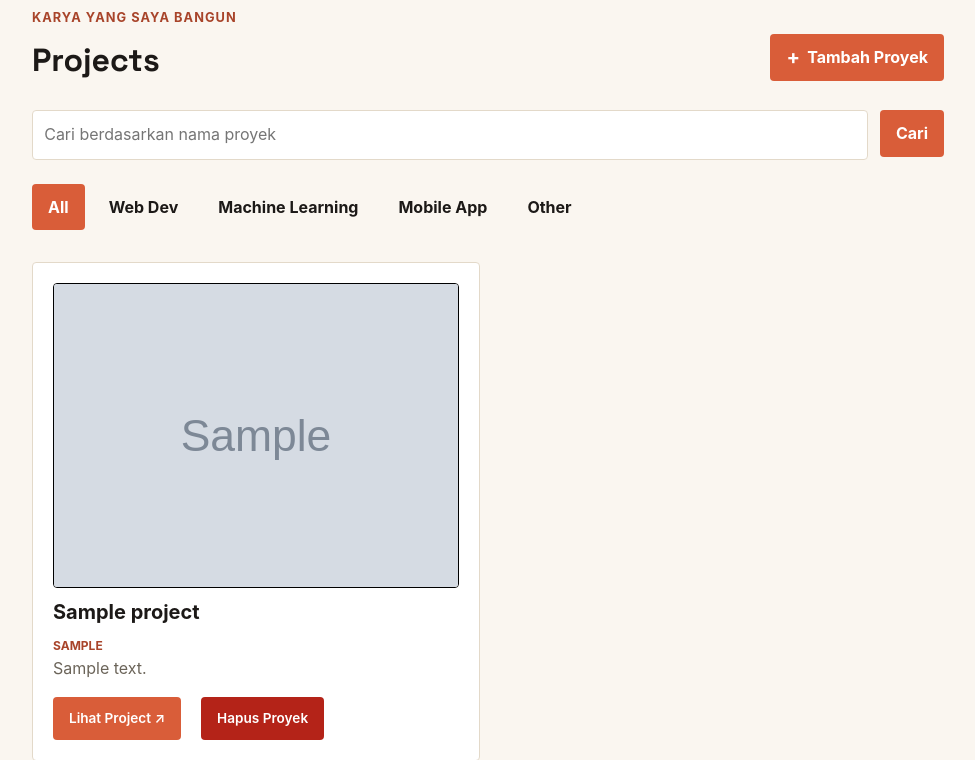
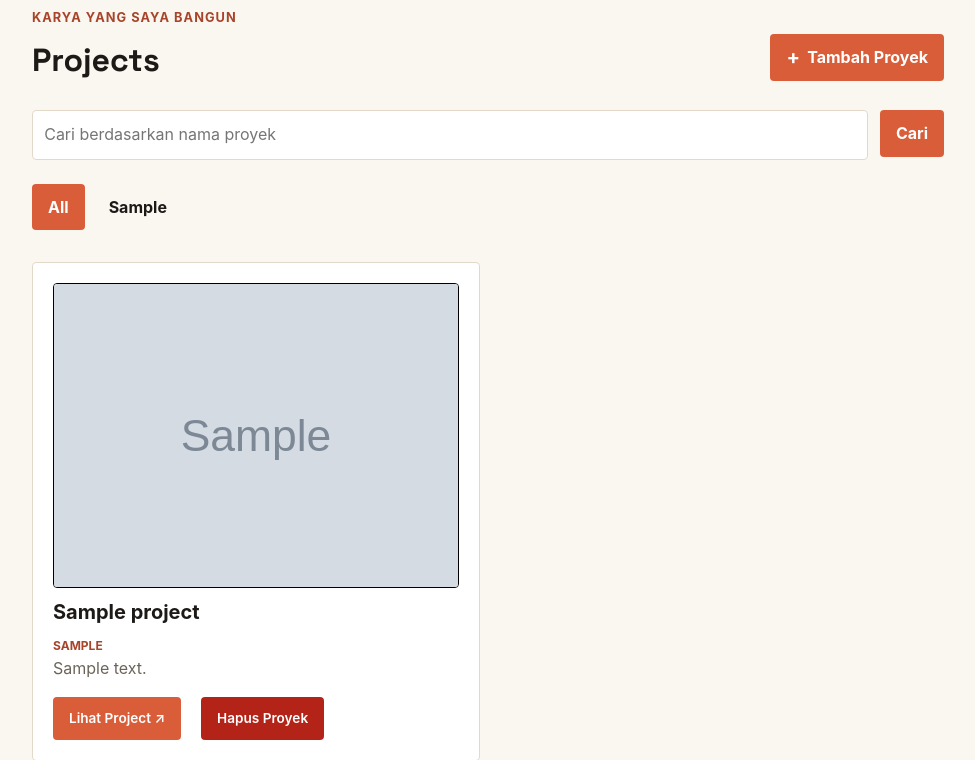
Before and after one commit to reshandytaftazani/myportofolio, a Django app: page /projects/ in a window 1280 px wide. Shown: the part 135-895 px from the top of the page, without its empty margins (152-1127 px from the left). Run offline with Django 5.2, Linux system fonts and the light colour scheme; tables that the repository leaves empty hold one stand-in row (values such as "Sample post"); grey boxes marked "Sample" are stand-in pictures.

Commit message:
Feat: Make project category dynamic and add transition animation

```diff
--- a/main/models.py
+++ b/main/models.py
@@ -51,16 +51,10 @@ class Education(models.Model):
         return self.school_name
 
 class Project(models.Model):
-    PROJECT_CATEGORIES = [
-        ('Web Dev', 'Web Development'),
-        ('Machine Learning', 'Machine Learning'),
-        ('Mobile App', 'Mobile App'),
-        ('Other', 'Other'),
-    ]
     id = models.UUIDField(primary_key=True, default=uuid.uuid4, editable=False)
     title = models.CharField(max_length=255)
     description = models.TextField()
-    category = models.CharField(max_length=50, choices=PROJECT_CATEGORIES, default='Other')
+    category = models.CharField(max_length=50, default='Other')
     tech_stack = models.CharField(max_length=255)
     project_url = models.URLField(blank=True)
     project_image_url = models.URLField(blank=True, max_length=500)
--- a/main/views.py
+++ b/main/views.py
@@ -111,10 +111,14 @@ def show_projects(request):
 
     title_query = request.GET.get("title", "").strip()
 
+    # Ambil semua kategori unik dari proyek yang ada
+    categories = set(p.category for p in projects if p.category)
+
     context = {
         "name": "Reshandy",
         "project_list": projects,
         "title_query": title_query,
+        "categories": categories,
     }
     return render(request, "project.html", context)
 
--- a/templates/project.html
+++ b/templates/project.html
@@ -27,16 +27,15 @@
                     <button type="submit" class="button">Cari</button>
                 </form>
                 <div class="project-filters" style="display: flex; gap: 0.5rem; margin-bottom: 1.5rem; overflow-x: auto; padding-bottom: 0.5rem;">
-                    <button class="button project-filter-btn active" data-filter="all" style="white-space: nowrap;">All</button>
-                    <button class="button project-filter-btn" data-filter="Web Dev" style="white-space: nowrap; background: var(--surface); color: var(--text);">Web Dev</button>
-                    <button class="button project-filter-btn" data-filter="Machine Learning" style="white-space: nowrap; background: var(--surface); color: var(--text);">Machine Learning</button>
-                    <button class="button project-filter-btn" data-filter="Mobile App" style="white-space: nowrap; background: var(--surface); color: var(--text);">Mobile App</button>
-                    <button class="button project-filter-btn" data-filter="Other" style="white-space: nowrap; background: var(--surface); color: var(--text);">Other</button>
+                    <button class="button project-filter-btn active" data-filter="all" style="white-space: nowrap; transition: all 0.3s ease;">All</button>
+                    {% for cat in categories %}
+                        <button class="button project-filter-btn" data-filter="{{ cat }}" style="white-space: nowrap; background: var(--surface); color: var(--text); transition: all 0.3s ease;">{{ cat }}</button>
+                    {% endfor %}
                 </div>
 
                 <div class="experience-grid project-grid">
                     {% for project in project_list %}
-                        <article class="experience-card project-item" data-category="{{ project.category }}">
+                        <article class="experience-card project-item" data-category="{{ project.category }}" style="transition: opacity 0.4s ease, transform 0.4s ease;">
                             {% if project.project_image_url %}
                                 <img src="{{ project.project_image_url }}"
                                      alt="Gambar {{ project.title }}"
@@ -86,11 +85,22 @@
                     const filterValue = this.getAttribute("data-filter");
 
                     projectItems.forEach(item => {
-                        if (filterValue === "all" || item.getAttribute("data-category") === filterValue) {
-                            item.style.display = "block";
-                        } else {
-                            item.style.display = "none";
-                        }
+                        // First fade out
+                        item.style.opacity = "0";
+                        item.style.transform = "scale(0.95)";
+
+                        setTimeout(() => {
+                            if (filterValue === "all" || item.getAttribute("data-category") === filterValue) {
+                                item.style.display = "block";
+                                // Add a tiny delay before fading in to let display:block apply
+                                setTimeout(() => {
+                                    item.style.opacity = "1";
+                                    item.style.transform = "scale(1)";
+                                }, 50);
+                            } else {
+                                item.style.display = "none";
+                            }
+                        }, 300); // Wait for fade out animation
                     });
                 });
             });
```
Also changed, not shown: main/forms.py (+6 -1 lines), main/migrations/0009_alter_project_category.py (added).
